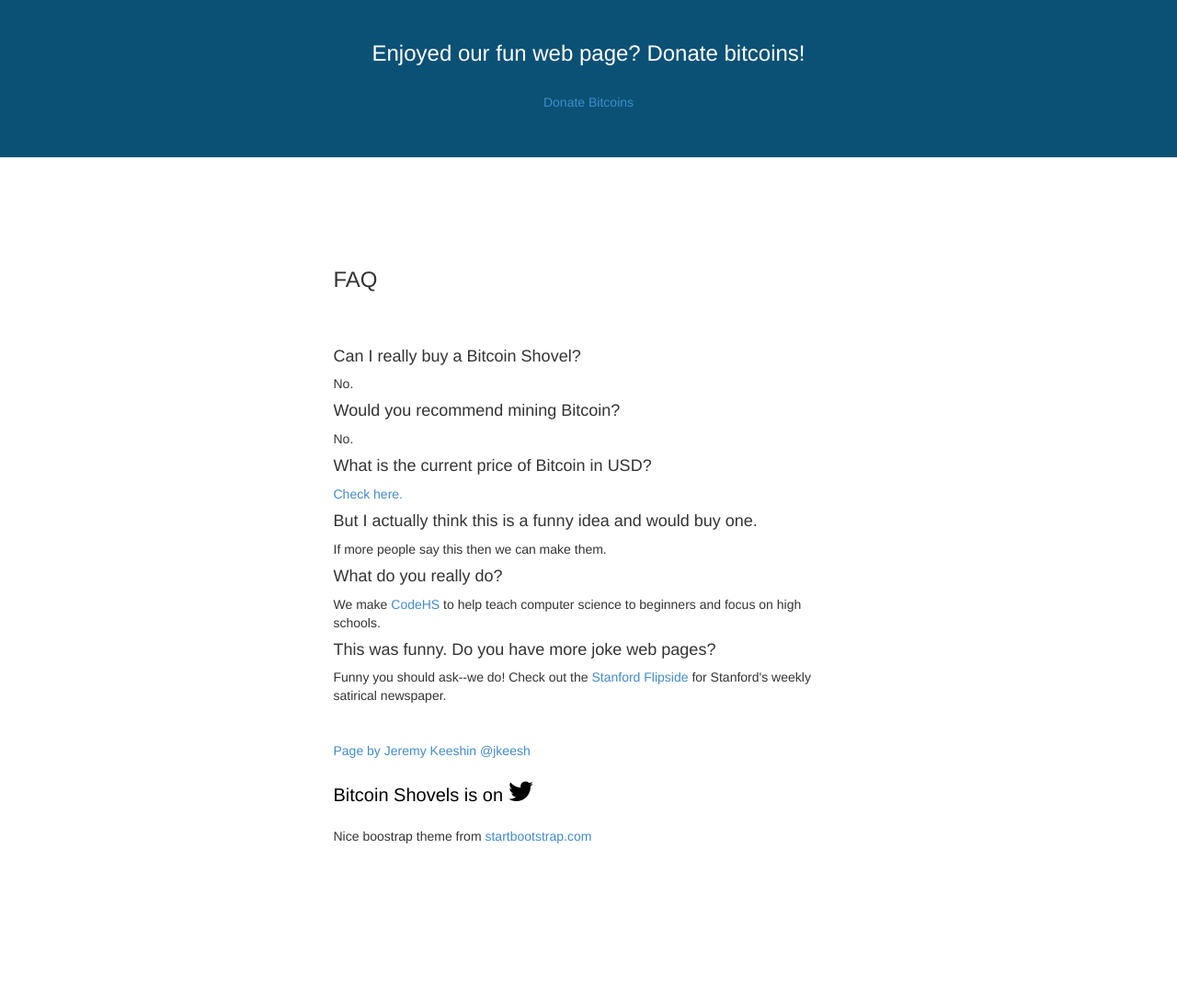
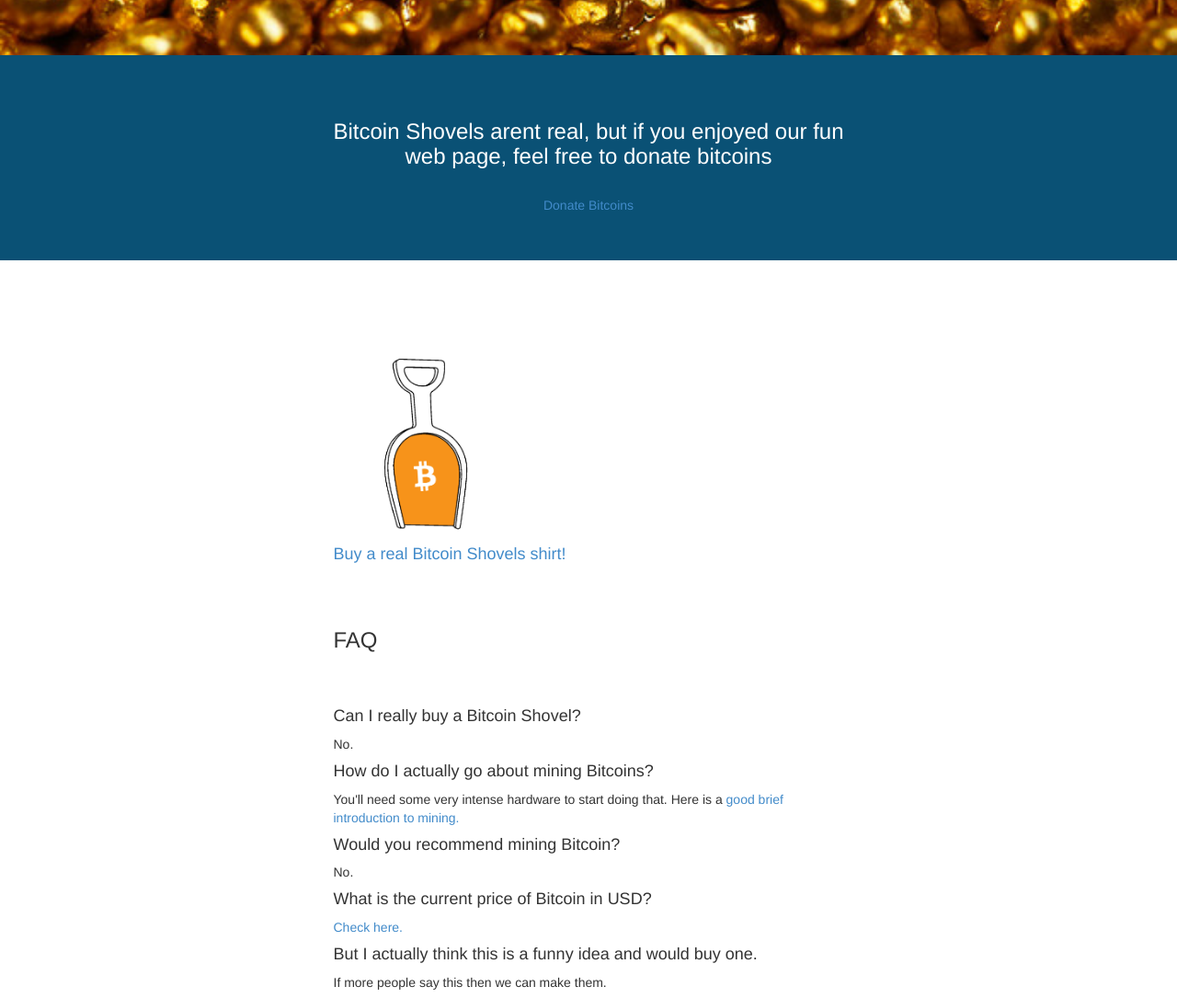
Before and after one commit to jkeesh/bitcoin-shovels, a plain HTML site: page index.html in a window 1280 px wide. Shown: the part 1960-3045 px from the top of the page at 92% size. Before the commit the page ends 2979 px from the top, so only its background shows below. Drawn offline with Linux system fonts and the light colour scheme.

Commit message:
shirt link

```diff
--- a/index.html
+++ b/index.html
@@ -48,7 +48,11 @@
         <div class="row">
           <div class="col-md-6 col-md-offset-3 text-center">
             <h2>Bitcoin shovels let you mine for bitcoin no matter where you are.</h2>
-            <p class="lead"></p>
+            <p class="lead">
+              <a href="#call" class="btn btn-lg btn-default">Buy a Bitcoin Shovel!</a>
+              <br>
+              Get yours today for only $19.99
+            </p>
           </div>
         </div>
       </div>
@@ -94,7 +98,7 @@
             <div class="service-item">
               <i class="service-icon fa fa-money"></i>
               <h4>Money</h4>
-              <p>Who needs USD anymore when you have BTC? And plus, if you can mine just *one* bitcoin, then you have a thousand dollars! (We recommend mining at beaches).</p>
+              <p>Who needs USD anymore when you have BTC? Take your Bitcoin Shovel and mine for Bitcoins at any beach near you.</p>
             </div>
           </div>
         </div>
@@ -153,13 +157,14 @@
     <!-- /Portfolio -->
 
     <!-- Call to Action -->
-    <div class="call-to-action">
+    <div id="call" class="call-to-action">
       <div class="container">
         <div class="row">
           <div class="col-md-6 col-md-offset-3 text-center">
-            <h3>Enjoyed our fun web page? Donate bitcoins!</h3>
+            <h3>Bitcoin Shovels arent real, but if you enjoyed our fun web page, feel free to donate bitcoins</h3>
             <br>
-<a class="coinbase-button" data-code="5cbf23e85996dc1628afea9677f53e62" data-button-style="custom_large" href="https://coinbase.com/checkouts/5cbf23e85996dc1628afea9677f53e62">Donate Bitcoins</a><script src="https://coinbase.com/assets/button.js" type="text/javascript"></script>          </div>
+<a class="coinbase-button" data-code="5cbf23e85996dc1628afea9677f53e62" data-button-style="custom_large" href="https://coinbase.com/checkouts/5cbf23e85996dc1628afea9677f53e62">Donate Bitcoins</a><script src="https://coinbase.com/assets/button.js" type="text/javascript"></script>
+          </div>
         </div>
       </div>
     </div>
@@ -170,6 +175,12 @@
       <div class="container">
         <div class="row">
           <div class="col-md-6 col-md-offset-3">
+            <a target="_blank"  href="http://skreened.com/bitcoinshovels/i-sell-bitcoin-shovels?">
+            <img src="img/btcshovel.png" width="200">
+              <h4>Buy a real Bitcoin Shovels shirt!</h4>
+            </a>
+
+            <br><br>
             <h3>FAQ</h3>
 
             <br><br>
@@ -177,6 +188,11 @@
             <h4>Can I really buy a Bitcoin Shovel?</h4>
 
             <div>No.</div>
+
+            <h4>How do I actually go about mining Bitcoins?</h4>
+
+            <div>You'll need some very intense hardware to start doing that. Here is a <a href=
+              "https://en.bitcoin.it/wiki/Mining">good brief introduction to mining.</a></div>
 
             <h4>Would you recommend mining Bitcoin?</h4>
 
```
Also changed, not shown: img/btcshovel.png (added), img/opengraph.png (added).
